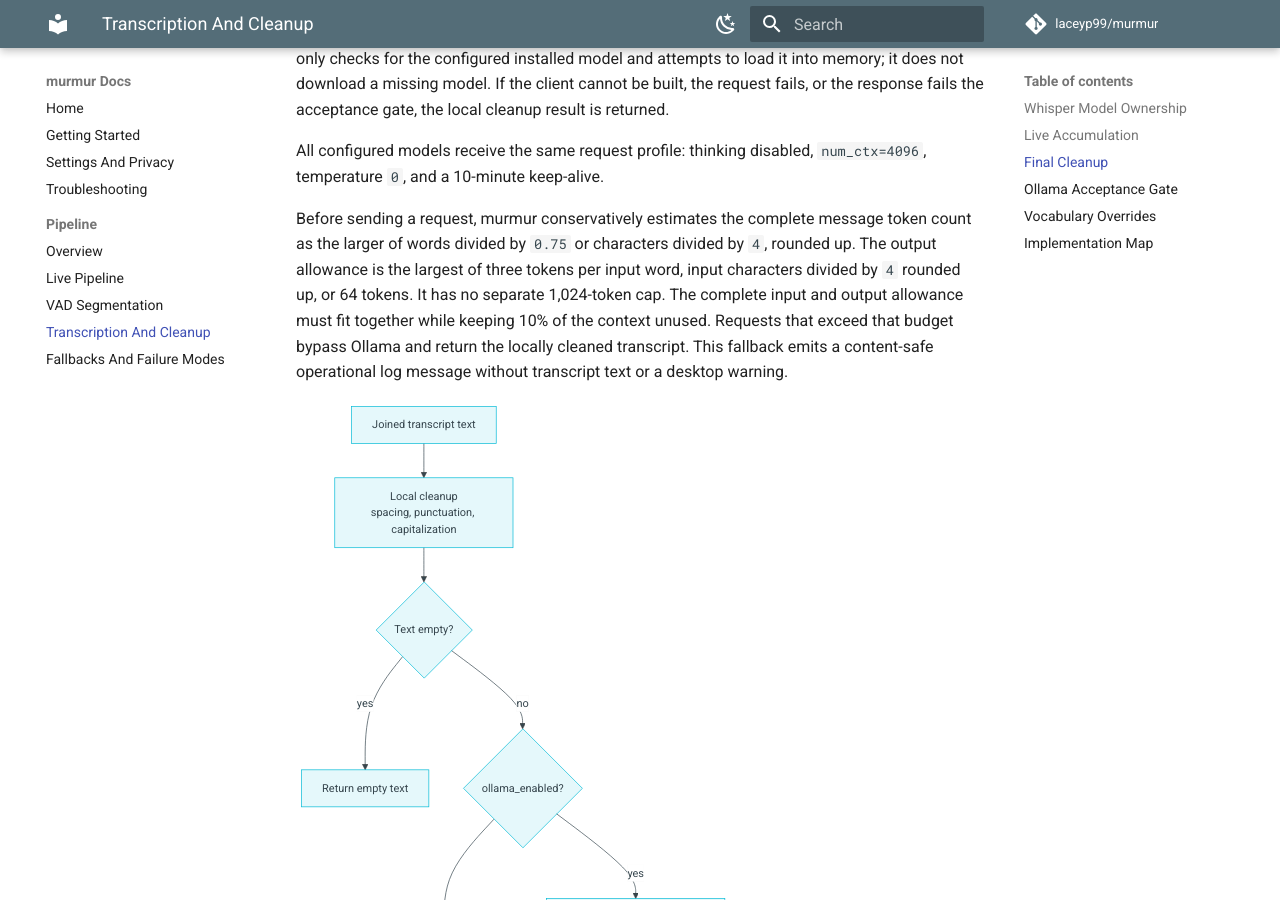
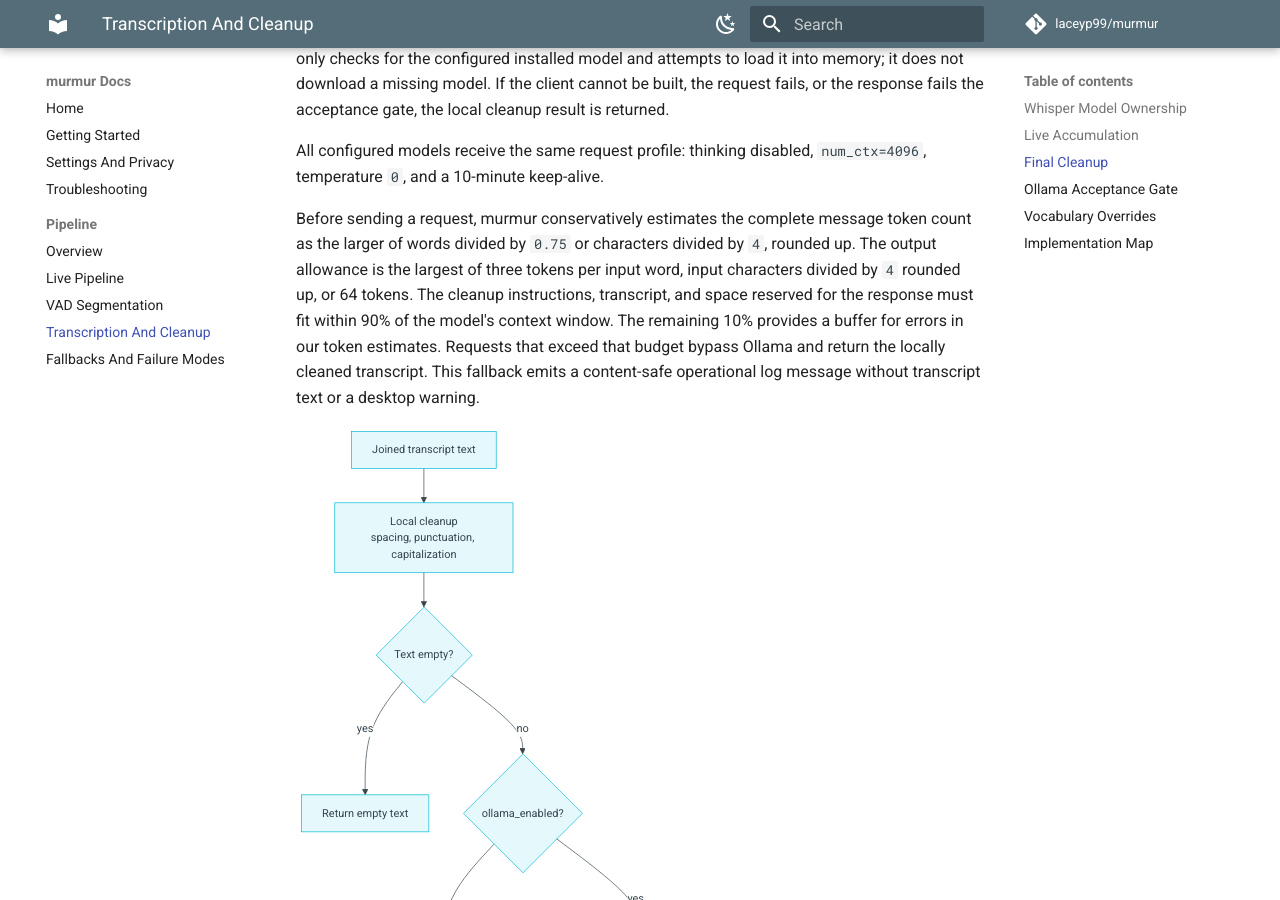
Before and after one commit to laceyp99/murmur, an MkDocs documentation site: the page built from docs/transcription-and-cleanup.md, in a window 1280 px wide and 900 px high, scrolled down 1756 px. Built offline with MkDocs 1.6.1 and Material for MkDocs 9.7.7, drawn with Linux system fonts in a browser that asks for light colours; comment, search, counter and statistics services are not loaded.

Commit message:
docs(ollama): clarify cleanup context budget

````diff
--- a/docs/transcription-and-cleanup.md
+++ b/docs/transcription-and-cleanup.md
@@ -79,10 +79,11 @@ All configured models receive the same request profile: thinking disabled,
 Before sending a request, murmur conservatively estimates the complete message
 token count as the larger of words divided by `0.75` or characters divided by
 `4`, rounded up. The output allowance is the largest of three tokens per input
-word, input characters divided by `4` rounded up, or 64 tokens. It has no separate
-1,024-token cap. The complete input and output allowance must fit together while
-keeping 10% of the context unused. Requests that exceed that budget bypass
-Ollama and return the locally cleaned transcript. This fallback emits a
+word, input characters divided by `4` rounded up, or 64 tokens. The cleanup
+instructions, transcript, and space reserved for the response must fit within
+90% of the model's context window. The remaining 10% provides a buffer for
+errors in our token estimates. Requests that exceed that budget bypass Ollama
+and return the locally cleaned transcript. This fallback emits a
 content-safe operational log message without transcript text or a desktop warning.
 
 ```mermaid
````
